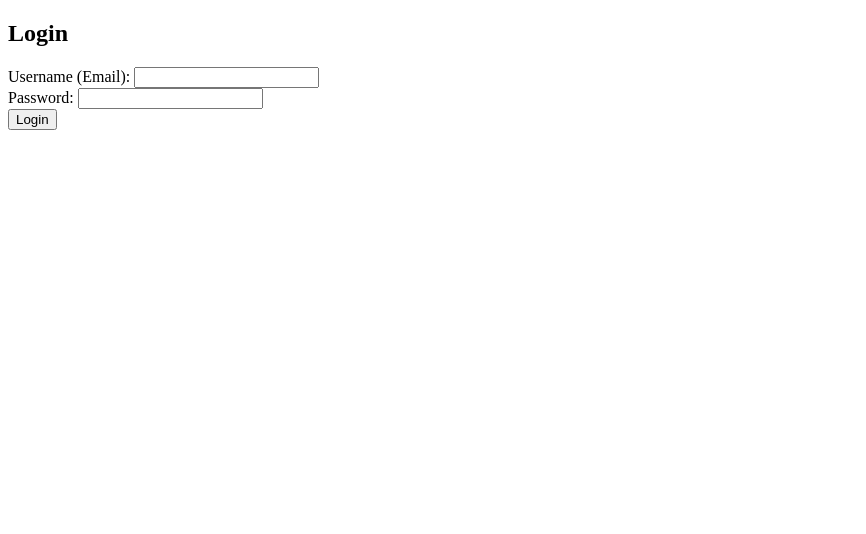
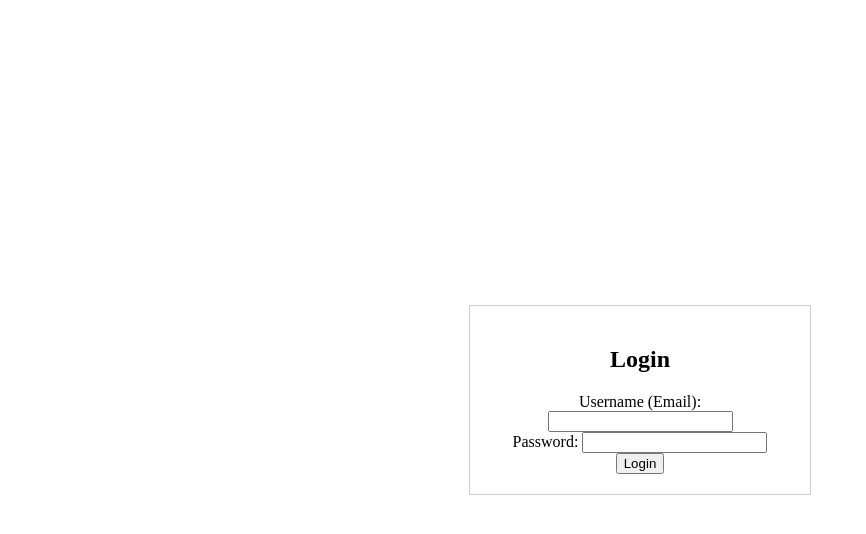
Before and after one commit to Dr-m-haddouch/Science, a plain HTML site: page index1.html in a window 1280 px wide. Shown: the whole page, without its empty margins (0-866 px from the left). Drawn offline with Linux system fonts and the light colour scheme.

Commit message:
index1.html

```diff
--- a/index1.html
+++ b/index1.html
@@ -8,7 +8,22 @@
     <!-- Include Firebase SDK version 8 -->
     <script src="https://www.gstatic.com/firebasejs/8.10.0/firebase-app.js"></script>
     <script src="https://www.gstatic.com/firebasejs/8.10.0/firebase-auth.js"></script>
+    <style>
+        body {
+            display: flex;
+            align-items: center;
+            justify-content: center;
+            height: 100vh;
+            margin: 0;
+        }
 
+        #loginContainer {
+            text-align: center;
+            border: 1px solid #ccc;
+            padding: 20px;
+            max-width: 300px;
+        }
+    </style>
     <script>
         // Initialize Firebase with your configuration
         const firebaseConfig = {
```
